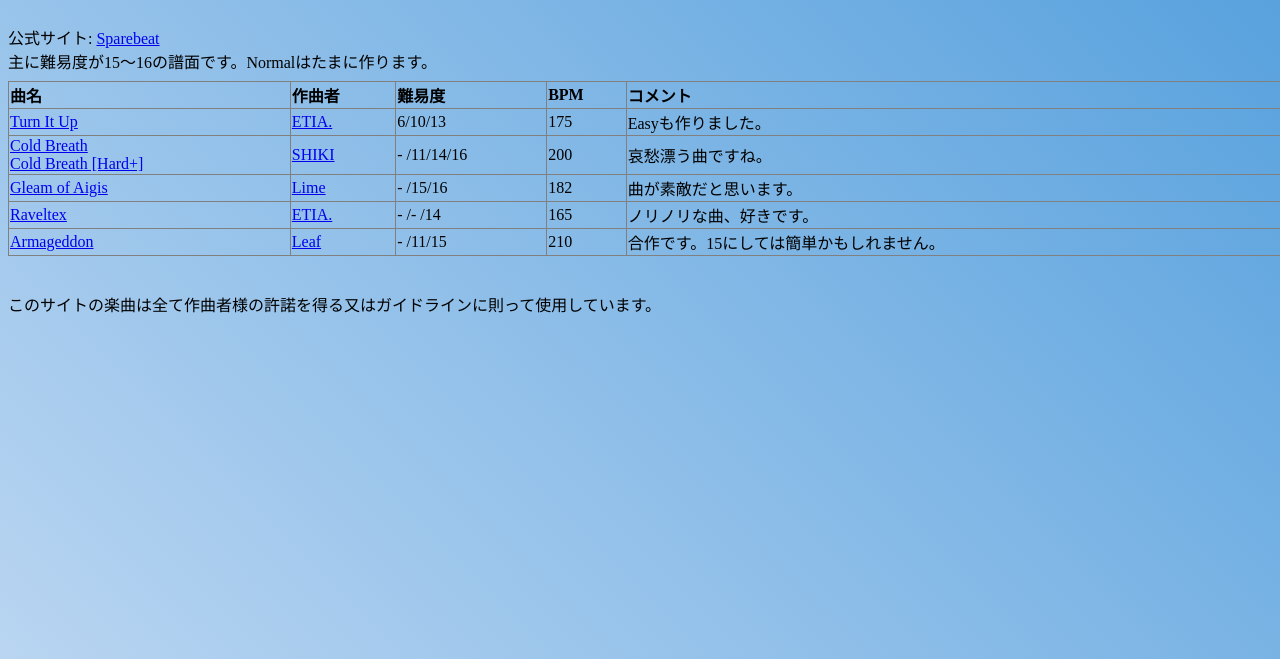
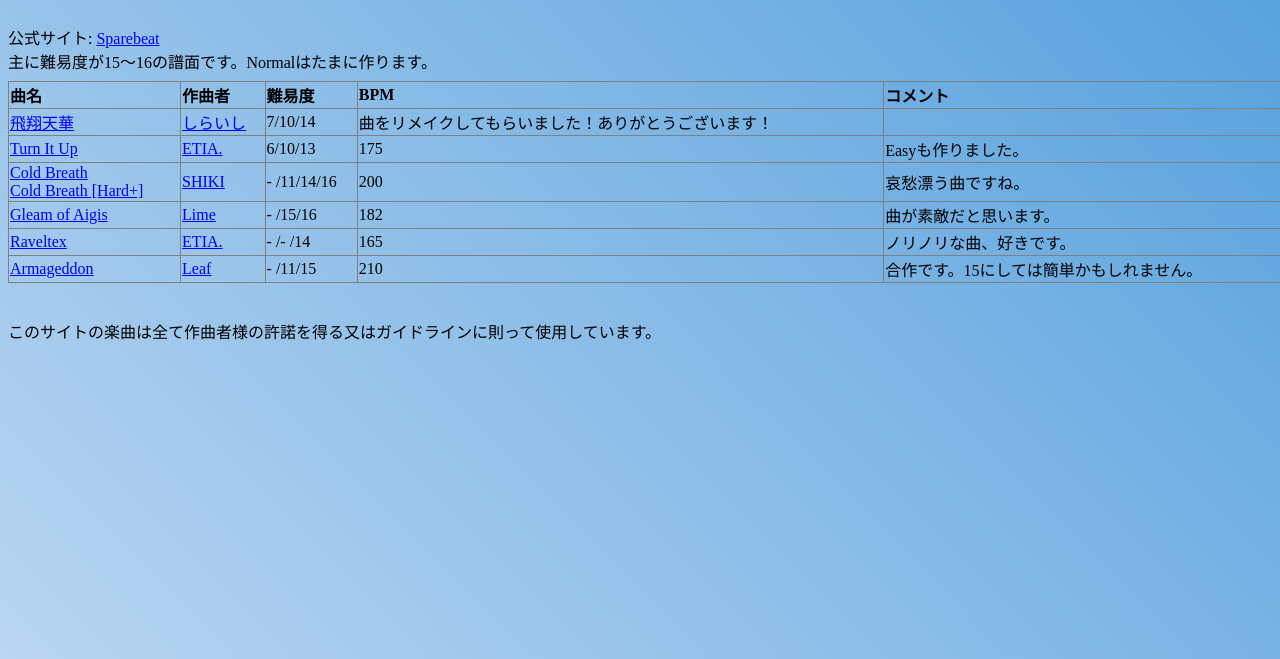
Before and after one commit to Ebishu-0309/sparebeat, a plain HTML site: page scores.html in a window 1280 px wide. Shown: the part 141-800 px from the top of the page. Drawn offline with Linux system fonts and the light colour scheme.

Commit message:
構成を変更

```diff
--- a/scores.html
+++ b/scores.html
@@ -25,28 +25,34 @@
                         <th>コメント</th>
                     </tr>
                     <tr>
-                        <td><a href="play/turn_it_up.html">Turn It Up</a></td>
+                        <td><a href="play/index.html?id=hisyou">飛翔天華</a></td>
+                        <td><a href="https://shiraishi2007.exblog.jp/">しらいし</a></td>
+                        <td>7/10/14</td>
+                        <td>曲をリメイクしてもらいました！ありがとうございます！</td>
+                    </tr>
+                    <tr>
+                        <td><a href="play/index.html?id=turn_it_up">Turn It Up</a></td>
                         <td><a href="http://3t1a.net/" target="_blank" rel="noopener noreferrer">ETIA.</a></td>
                         <td>6/10/13</td>
                         <td>175</td>
                         <td>Easyも作りました。</td>
                     </tr>
                     <tr>
-                        <td><a href="play/cold_breath.html">Cold Breath</a> <br /><a href="play/cold_breath_H+.html">Cold Breath [Hard+]</a> </td>
+                        <td><a href="play/index.html?id=cold_breath">Cold Breath</a> <br /><a href="play/index.html?id=cold_breath_H+">Cold Breath [Hard+]</a> </td>
                         <td><a href="http://shiki2.sakura.ne.jp/fohs.html" target="_blank" rel="noreferrer">SHIKI</a></td>
                         <td>- /11/14/16</td>
                         <td>200</td>
                         <td>哀愁漂う曲ですね。</td>
                     </tr>
                     <tr>
-                        <td><a href="play/gleam_of_aigis.html">Gleam of Aigis</a></td>
+                        <td><a href="play/index.html?id=gleam_of_aigis">Gleam of Aigis</a></td>
                         <td><a href="http://kanki2.net/" target="_blank" rel="noopener noreferrer">Lime</a></td>
                         <td>- /15/16</td>
                         <td>182</td>
                         <td>曲が素敵だと思います。</td>
                     </tr>
                     <tr>
-                        <td><a href="play/raveltex.html">Raveltex</a></td>
+                        <td><a href="play/index.html?id=raveltex">Raveltex</a></td>
                         <td>
                             <a href="http://3t1a.net/" target="_blank" rel="noopener noreferrer">ETIA.</a>
                         </td>
```
